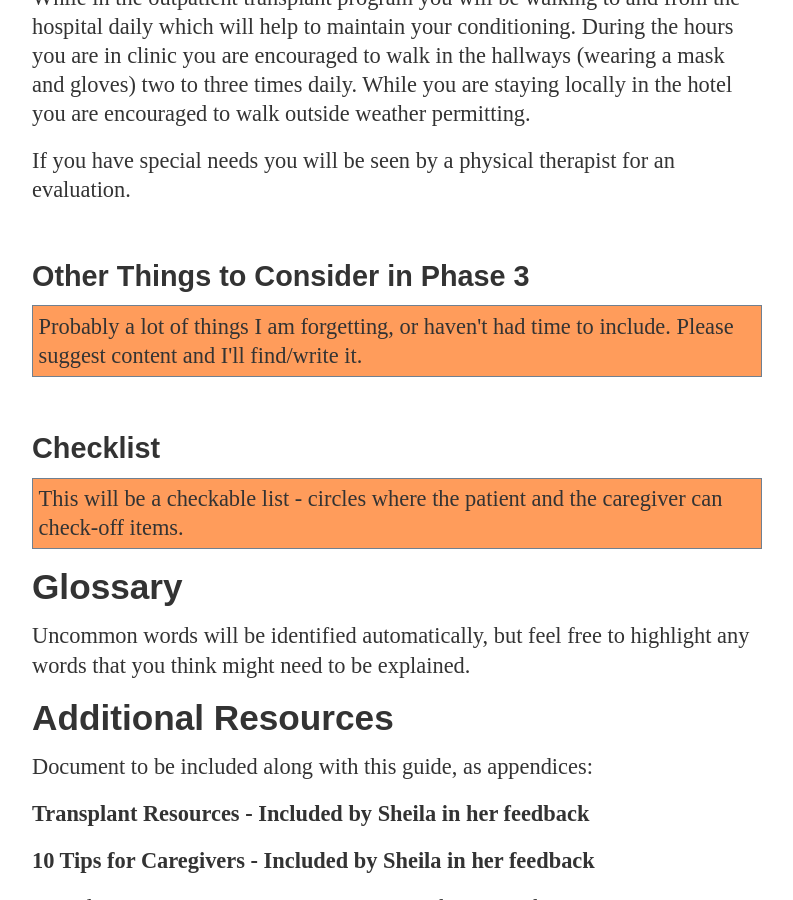
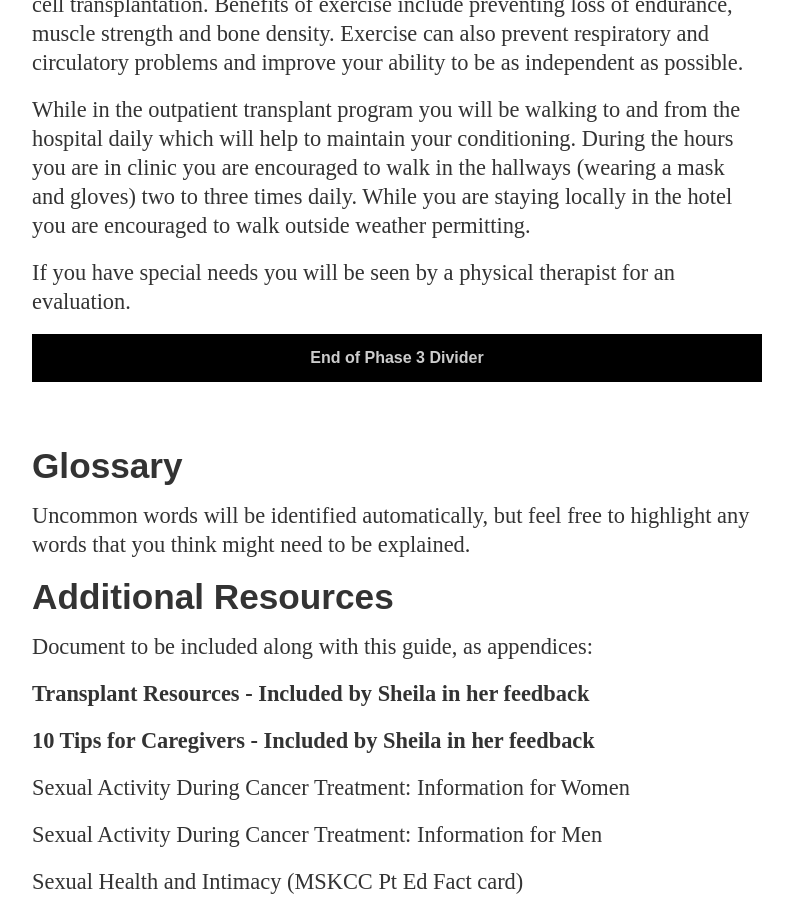
Before and after one commit to mskccpatiented/contentaudit, a Jekyll site: the page built from _posts/2012-11-19-auto-bmt-outpatient-guide-hybrid.md, in a window 1280 px wide and 900 px high, scrolled down 58477 px. Shown: the whole window, without its empty margins (128-921 px from the left). Built offline with Jekyll 4.4.1, drawn with Linux system fonts in a browser that asks for light colours; Markdown is read by kramdown in place of the engine named in the settings; some of the changed text lies outside the part shown.

Commit message:
continuing close read - finishing edits to phase 2. adding DMZ marker.

```diff
--- a/_posts/2012-11-19-auto-bmt-outpatient-guide-hybrid.md
+++ b/_posts/2012-11-19-auto-bmt-outpatient-guide-hybrid.md
@@ -427,9 +427,7 @@
 If your catheter is leaking at any time, clamp it above the leak. Use the white catheter clamp on the catheter, if possible. Wipe the area that is leaking with an alcohol pad and then cover the leak with tape. Follow the instructions in your BMT Emergency Guide (included at the back of this guide); if it is between 8am and 8pm call the BMT Outpatient Clinic. If it is after 8pm call your attending physician or go directly to the urgent care center.
 
 Full instructions on how to care for your catheter are included in **Caring for Your Central Venous Catheter** which is included at the end of this guide. You should read it in full and refer to it when you are changing your dressing or caring for your catheter.
-<div class="phasedivider">End of Phase Divider</div>
-
-<p class="dmz">Final Draft - This is where I am right now. Everything after this is content from an older draft. </p>
+<div class="phasedivider">End of Phase 1 Divider</div>
 
 ## Phase 2 - Your Chemotherapy and Transplant
 <div class="image-placeholder"><p>Image Placeholder: Diagram of the transplant process/timeline with a "you are here" marker on Phase Two, or highlighting of some kind.</p></div>
@@ -644,6 +642,10 @@
 
 As your cells start to engraft you mary experience bone pain or a rash on your body.
 
+<div class="phasedivider">End of Phase 2 Divider</div>
+
+<p class="dmz">Final Draft - This is where I am right now. Everything after this is content from an older draft. </p>
+
 ## Phase 3 - After Your Transplant
 <div class="image-placeholder"><p>Image Placeholder: Diagram of the transplant process/timeline with a "you are here" marker on Phase Three, or highlighting of some kind.</p></div>
 
@@ -668,8 +670,6 @@
 
 #### Actions - Things You Need to Do
 At the end of this chapter you'll find a list of things we need you to do during this phase of your treatment. Read this section in full then start to work your way through this list of actions.
-
-
 
 ### The Outpatient BMT Clinic
 You will receive all your care in the outpatient BMT clinic on a daily basis. Each morning you will return to the Outpatient BMT Clinic. You should arrive at 8am. You will remain at the clinic for most of the day. Bring newspapers, books, a laptop or tablet computer or other things to pass the time.
@@ -950,12 +950,7 @@
 
 If you have special needs you will be seen by a physical therapist for an evaluation.
 
-### Other Things to Consider in Phase 3
-<p class="outstanding">Probably a lot of things I am forgetting, or haven't had time to include. Please suggest content and I'll find/write it.</p>
-
-### Checklist
-<p class="outstanding">This will be a checkable list - circles where the patient and the caregiver can check-off items.</p>
-
+<div class="phasedivider">End of Phase 3 Divider</div>
 
 ## Glossary
 Uncommon words will be identified automatically, but feel free to highlight any words that you think might need to be explained.
```
